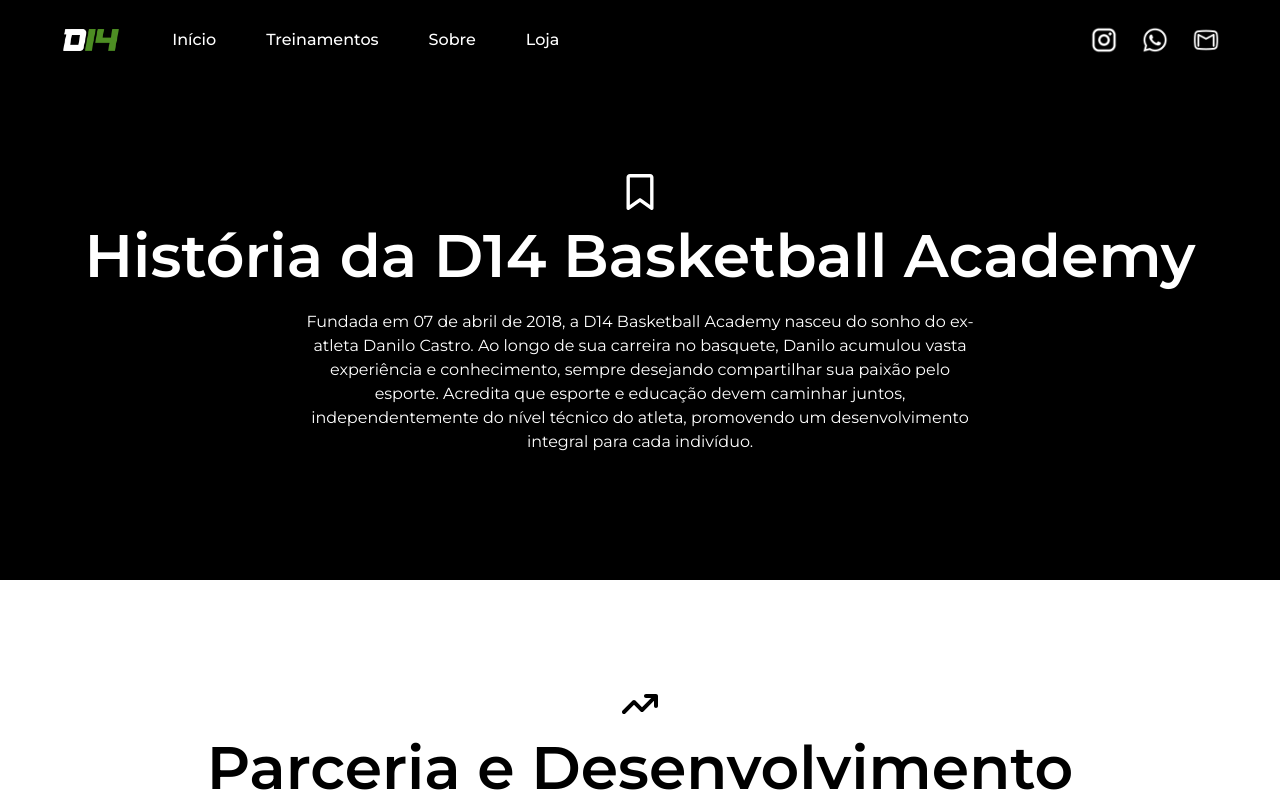
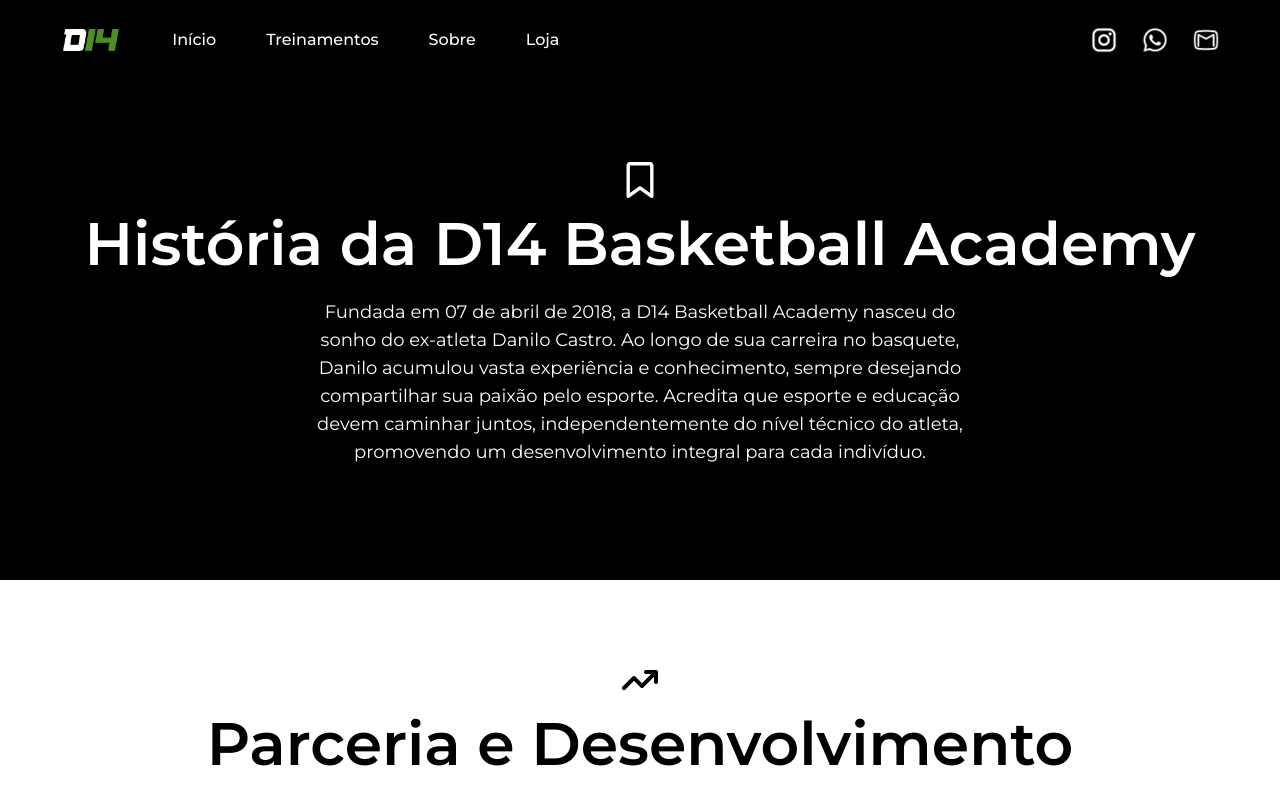
Before and after one commit to zeguicosta/D14-Basketball-Academy, a React (Vite) app: page /sobre in a window 1280 px wide. Shown: the top 800 px of the page. Built offline with nearby package versions, Linux system fonts and the light colour scheme.

Commit message:
Atualizando tamanho da fonte

```diff
--- a/src/components/StickyCards.jsx
+++ b/src/components/StickyCards.jsx
@@ -76,7 +76,7 @@
             </h3>
           )}
           {card.description && (
-            <p className="mb-8 max-w-2xl text-center text-md md:text-base">
+            <p className="mb-8 max-w-2xl text-center text-sm md:text-lg">
               {card.description}
             </p>
           )}
```
